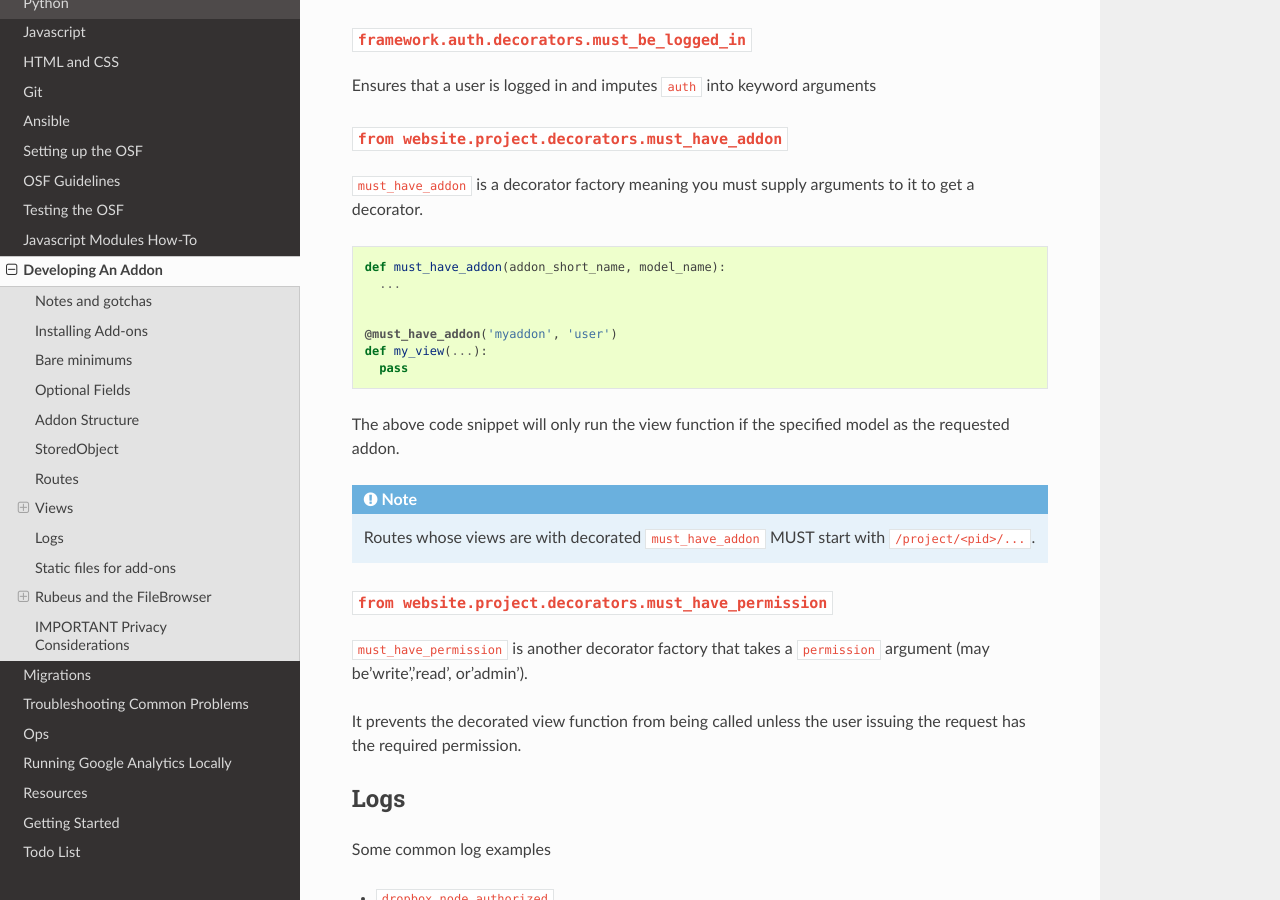
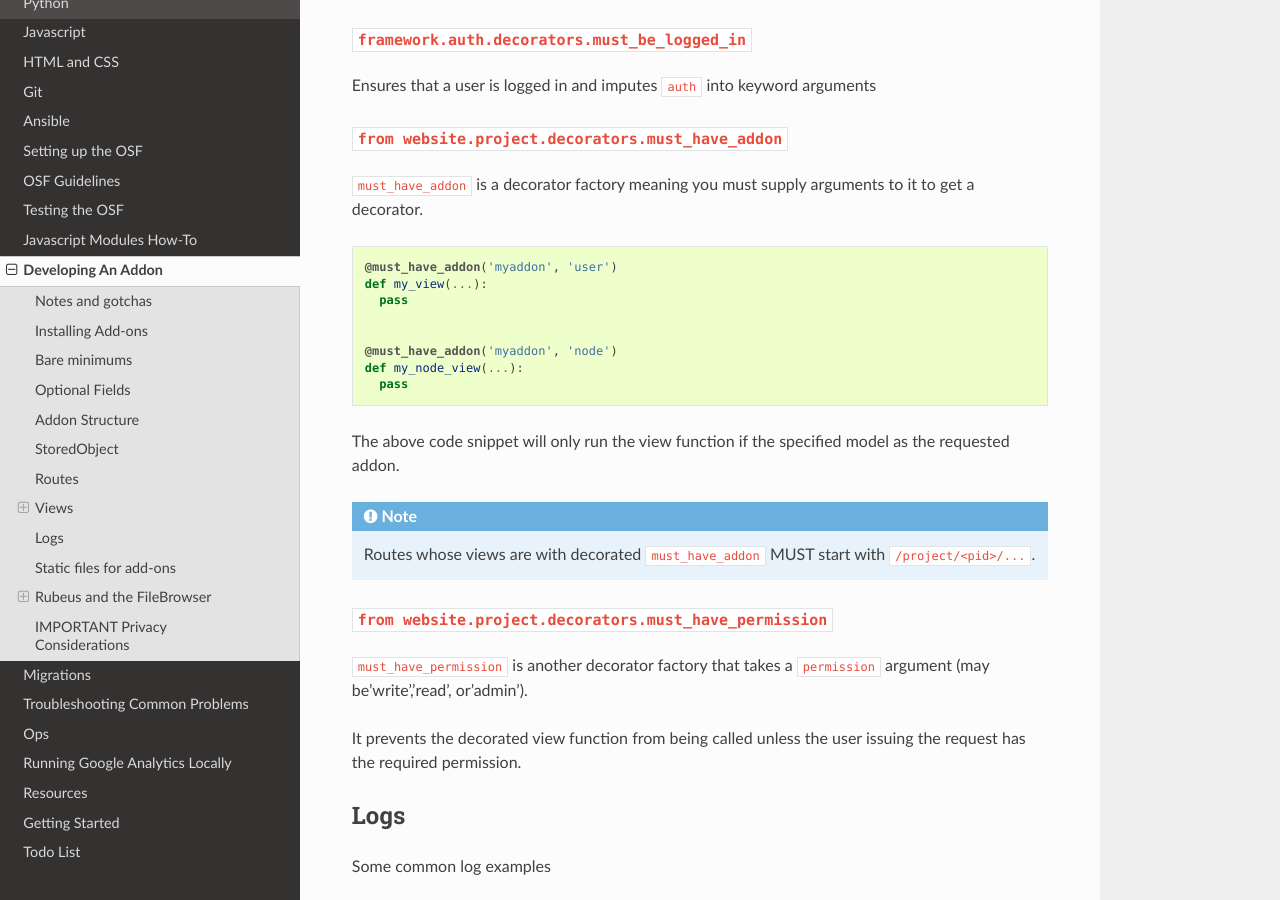
Before and after one commit to CenterForOpenScience/COSDev, a Sphinx documentation site: the page built from docs/osf/addons.rst, in a window 1280 px wide and 900 px high, scrolled down 4284 px. Built offline with Sphinx 7.4.7 and the Read the Docs theme 2.0.0, drawn with Linux system fonts in a browser that asks for light colours.

Commit message:
Remove confusing line from example

```diff
--- a/docs/osf/addons.rst
+++ b/docs/osf/addons.rst
@@ -222,12 +222,13 @@ arguments to it to get a decorator.
 
 .. code:: python
 
-    def must_have_addon(addon_short_name, model_name):
-      ...
+    @must_have_addon('myaddon', 'user')
+    def my_view(...):
+      pass
 
 
-    @must_have_addon('myaddon', 'user')
-    def my_view(...):
+    @must_have_addon('myaddon', 'node')
+    def my_node_view(...):
       pass
 
 The above code snippet will only run the view function if the specified
```
